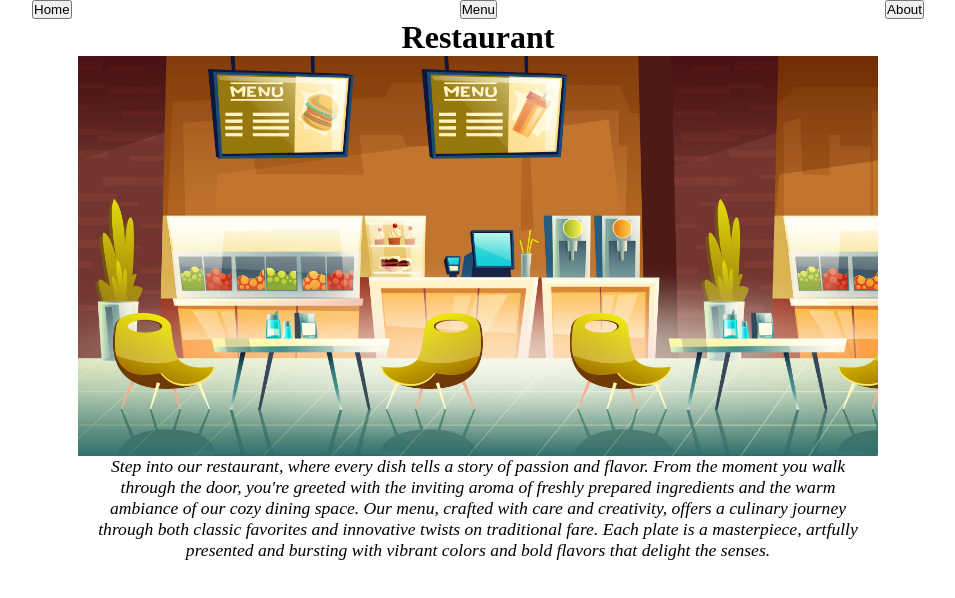
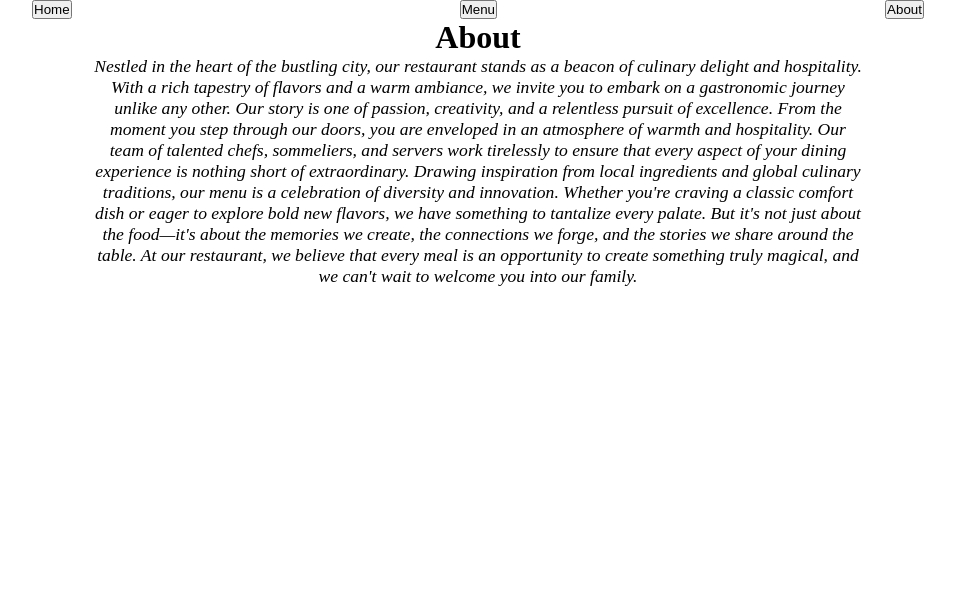
Before and after one commit to anuragv668/restaurant-page, a website built with webpack: page src/index.html in a window 1280 px wide. Both pictures are taken after a click on the button "About". Shown: the whole page, without its empty margins (162-1117 px from the left). Built offline with nearby package versions, Linux system fonts and the light colour scheme.

Commit message:
create about module

```diff
--- /dev/null
+++ b/src/about.js
@@ -0,0 +1,14 @@
+const aboutContainer = document.createElement('div');
+aboutContainer.classList.add('aboutcontainer');
+
+const aboutHead = document.createElement('div');
+aboutHead.textContent = 'About';
+aboutHead.classList.add('about-head');
+aboutContainer.appendChild(aboutHead);
+
+const aboutBody = document.createElement('div');
+aboutBody.textContent = "Nestled in the heart of the bustling city, our restaurant stands as a beacon of culinary delight and hospitality. With a rich tapestry of flavors and a warm ambiance, we invite you to embark on a gastronomic journey unlike any other. Our story is one of passion, creativity, and a relentless pursuit of excellence. From the moment you step through our doors, you are enveloped in an atmosphere of warmth and hospitality. Our team of talented chefs, sommeliers, and servers work tirelessly to ensure that every aspect of your dining experience is nothing short of extraordinary. Drawing inspiration from local ingredients and global culinary traditions, our menu is a celebration of diversity and innovation. Whether you're craving a classic comfort dish or eager to explore bold new flavors, we have something to tantalize every palate. But it's not just about the food—it's about the memories we create, the connections we forge, and the stories we share around the table. At our restaurant, we believe that every meal is an opportunity to create something truly magical, and we can't wait to welcome you into our family.";
+aboutBody.classList.add('about-desc');
+aboutContainer.appendChild(aboutBody);
+
+export default aboutContainer;
--- a/src/home.js
+++ b/src/home.js
@@ -1,4 +1,4 @@
-import Image from "./restaurant.jpg";
+import Image from "./images/restaurant.jpg";
 
 const homeContainer = document.createElement('div');
 homeContainer.classList.add('homecontainer');
--- a/src/index.js
+++ b/src/index.js
@@ -1,5 +1,22 @@
 import './style.css';
 import homeContainer from './home.js';
+import aboutContainer from './about.js';
 
 const content = document.getElementById('content');
 content.appendChild(homeContainer);
+
+const homebtn = document.querySelector('#home');
+homebtn.addEventListener('click', () => {
+  while (content.firstChild) {
+    content.removeChild(content.firstChild);
+  }
+  content.appendChild(homeContainer);
+});
+
+const aboutbtn = document.querySelector('#about');
+aboutbtn.addEventListener('click', () => {
+  while (content.firstChild) {
+    content.removeChild(content.firstChild);
+  }
+  content.appendChild(aboutContainer);
+});
--- a/src/style.css
+++ b/src/style.css
@@ -15,7 +15,18 @@ nav {
   align-items: center;
 }
 
+.aboutcontainer {
+  display: flex;
+  flex-direction: column;
+  align-items: center;
+}
+
 .home-head {
+  font-size: 2rem;
+  font-weight: 700;
+}
+
+.about-head {
   font-size: 2rem;
   font-weight: 700;
 }
@@ -30,3 +41,10 @@ nav {
   width: 60vw;
   text-align: center;
 }
+
+.about-desc {
+  font-size: 1.1rem;
+  font-style: italic;
+  width: 60vw;
+  text-align: center;
+}
```
Also changed, not shown: src/images/restaurant.jpg (renamed from src/restaurant.jpg), src/menu.js (added).
